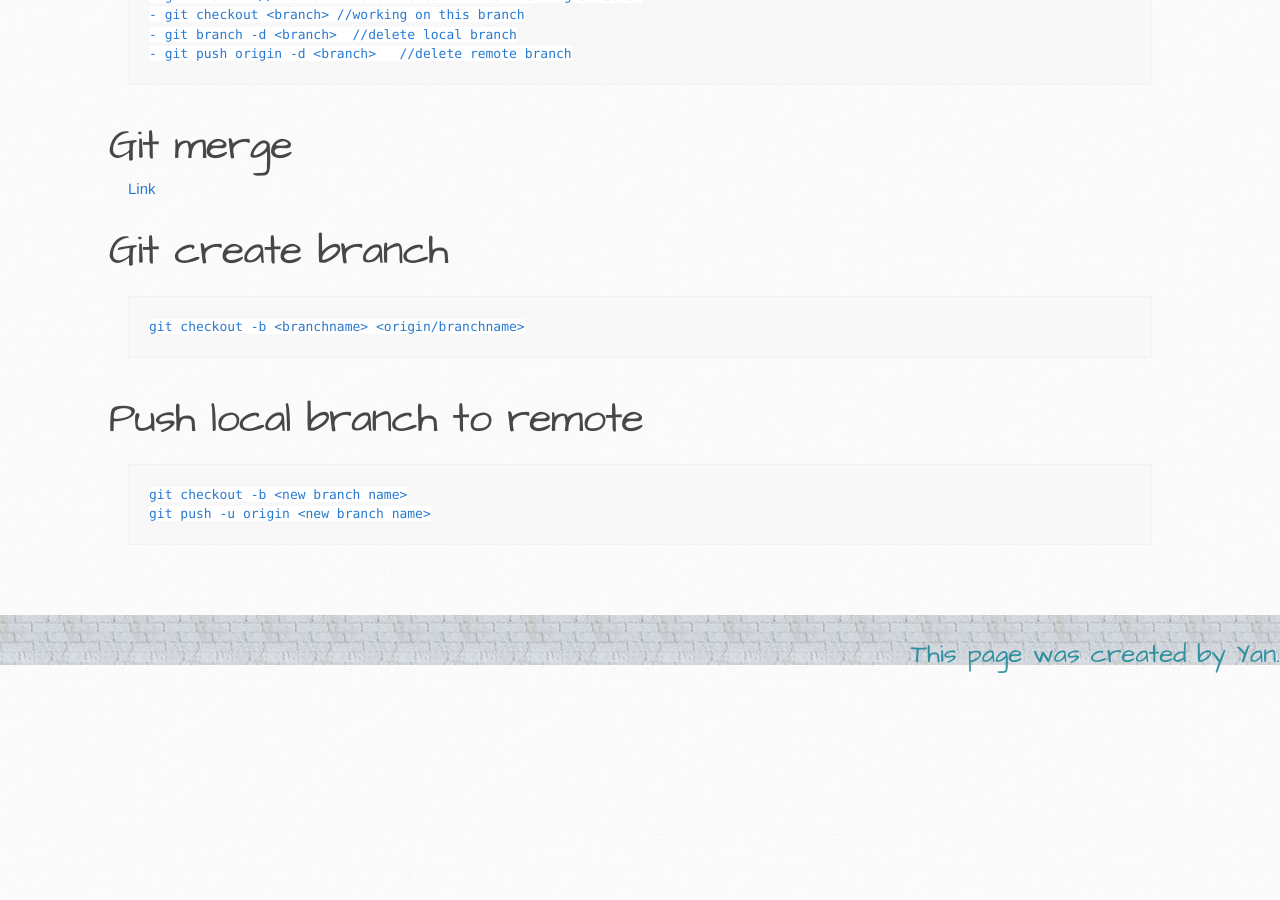
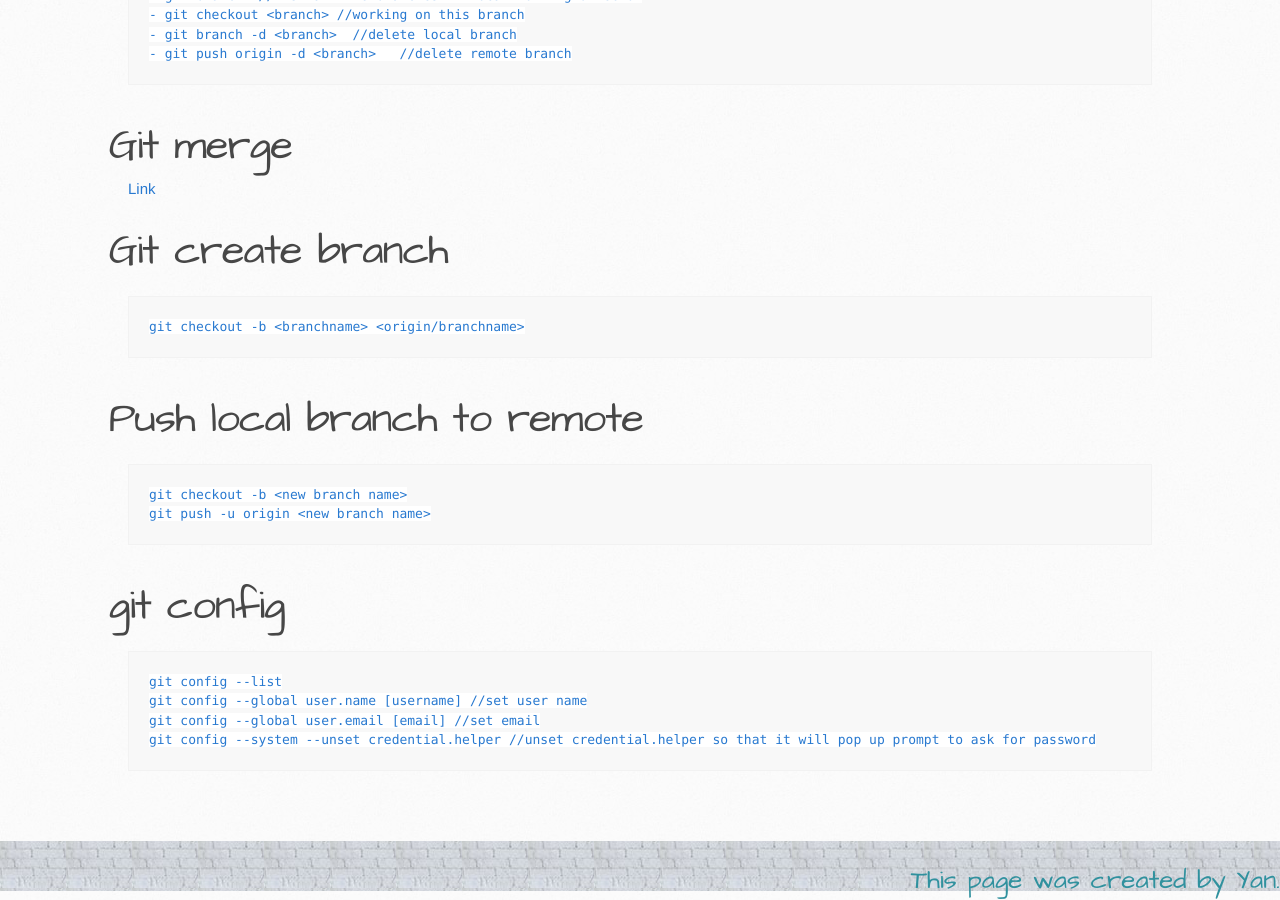
Before and after one commit to itcraftme/itcraftme, a Jekyll site: the page built from docs/it/git.md, in a window 1280 px wide and 900 px high, scrolled down 3473 px. Built offline with Jekyll 4.4.1, drawn with Linux system fonts in a browser that asks for light colours; our own code applies the rules of GitHub Pages for plain Markdown files; before the commit the page ends 4147 px from its top, so only the background shows below that.

Commit message:
Update git.md
add git config

````diff
--- a/docs/it/git.md
+++ b/docs/it/git.md
@@ -117,3 +117,11 @@ git checkout -b <branchname> <origin/branchname>
 git checkout -b <new branch name>
 git push -u origin <new branch name>
 ```
+# git config
+
+```
+git config --list
+git config --global user.name [username] //set user name
+git config --global user.email [email] //set email
+git config --system --unset credential.helper //unset credential.helper so that it will pop up prompt to ask for password
+```
````
